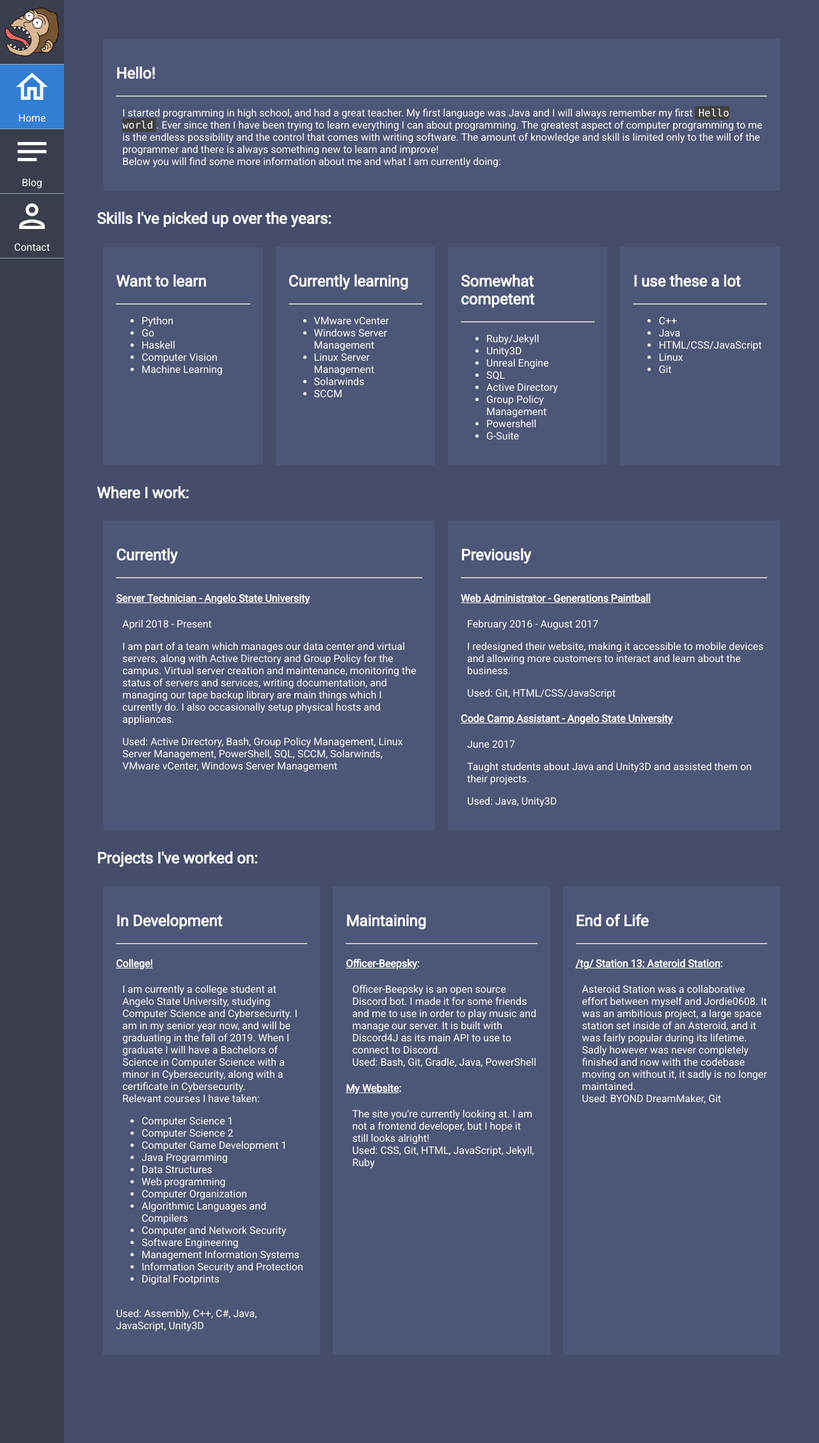
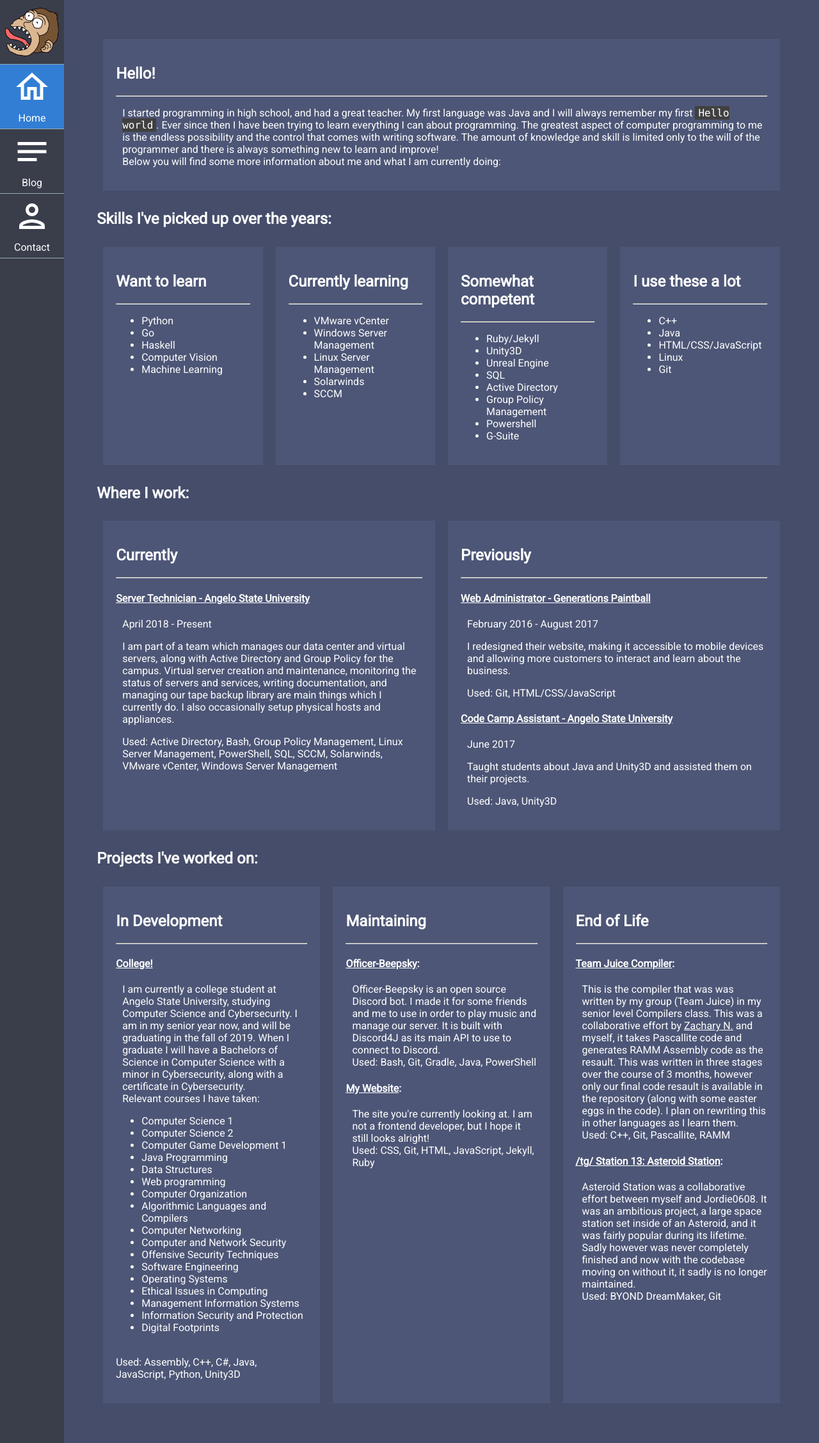
Before and after one commit to CorruptComputer/home, a Jekyll site: the page built from index.html, in a window 1280 px wide. Shown: the whole page at 64% size. Built offline with Jekyll 4.4.1, drawn with Linux system fonts in a browser that asks for light colours.

Commit message:
Whooo, another semester down

```diff
--- a/index.html
+++ b/index.html
@@ -116,13 +116,17 @@ layout: default-home
                      <li>Web programming</li>
                      <li>Computer Organization</li>
                      <li>Algorithmic Languages and Compilers</li>
+                     <li>Computer Networking</li>
                      <li>Computer and Network Security</li>
+                     <li>Offensive Security Techniques</li>
                      <li>Software Engineering</li>
+                     <li>Operating Systems</li>
+                     <li>Ethical Issues in Computing</li>
                      <li>Management Information Systems</li>
                      <li>Information Security and Protection</li>
                      <li>Digital Footprints</li>
                   </ul>
-                <br />Used: Assembly, C++, C#, Java, JavaScript, Unity3D
+                <br />Used: Assembly, C++, C#, Java, JavaScript, Python, Unity3D
             </p>
         </div>
     </div>
@@ -147,6 +151,15 @@ layout: default-home
     <div class="box">
         <h2>End of Life</h2><hr />
         <div>
+            <h4><a href="https://github.com/CorruptComputer/ASU-Team-Juice-Compiler">Team Juice Compiler</a>:</h4>
+            <p>
+                This is the compiler that was was written by my group (Team Juice) in my senior level Compilers class.
+                This was a collaborative effort by <a href="https://github.com/texaszn">Zachary N.</a> and myself,
+                it takes Pascallite code and generates RAMM Assembly code as the resault. This was written in three stages over the course of 3 months,
+                however only our final code resault is available in the repository (along with some easter eggs in the code).
+                I plan on rewriting this in other languages as I learn them.
+                <br />Used: C++, Git, Pascallite, RAMM
+            </p>
             <h4><a href="https://github.com/tgstation/tgstation">/tg/ Station 13: Asteroid Station</a>:</h4>
             <p>
                 Asteroid Station was a collaborative effort between myself and Jordie0608.
```
